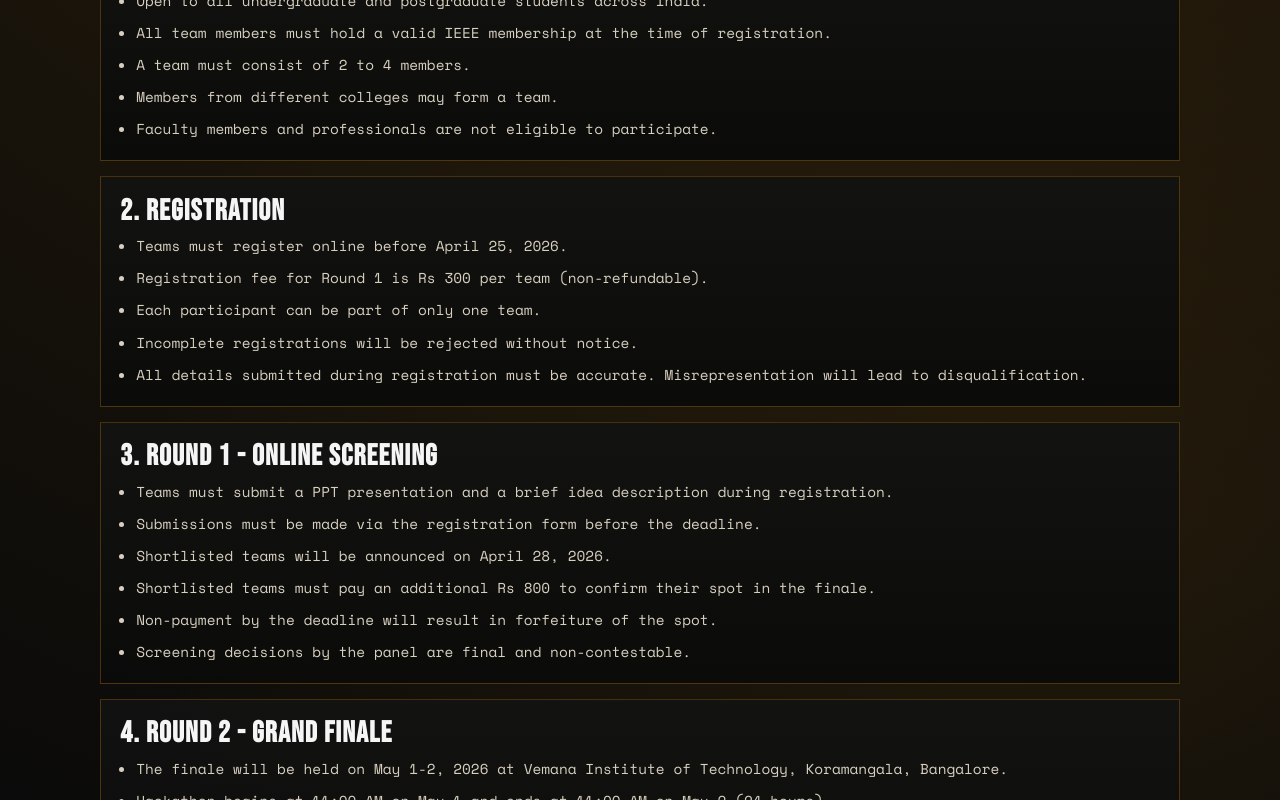
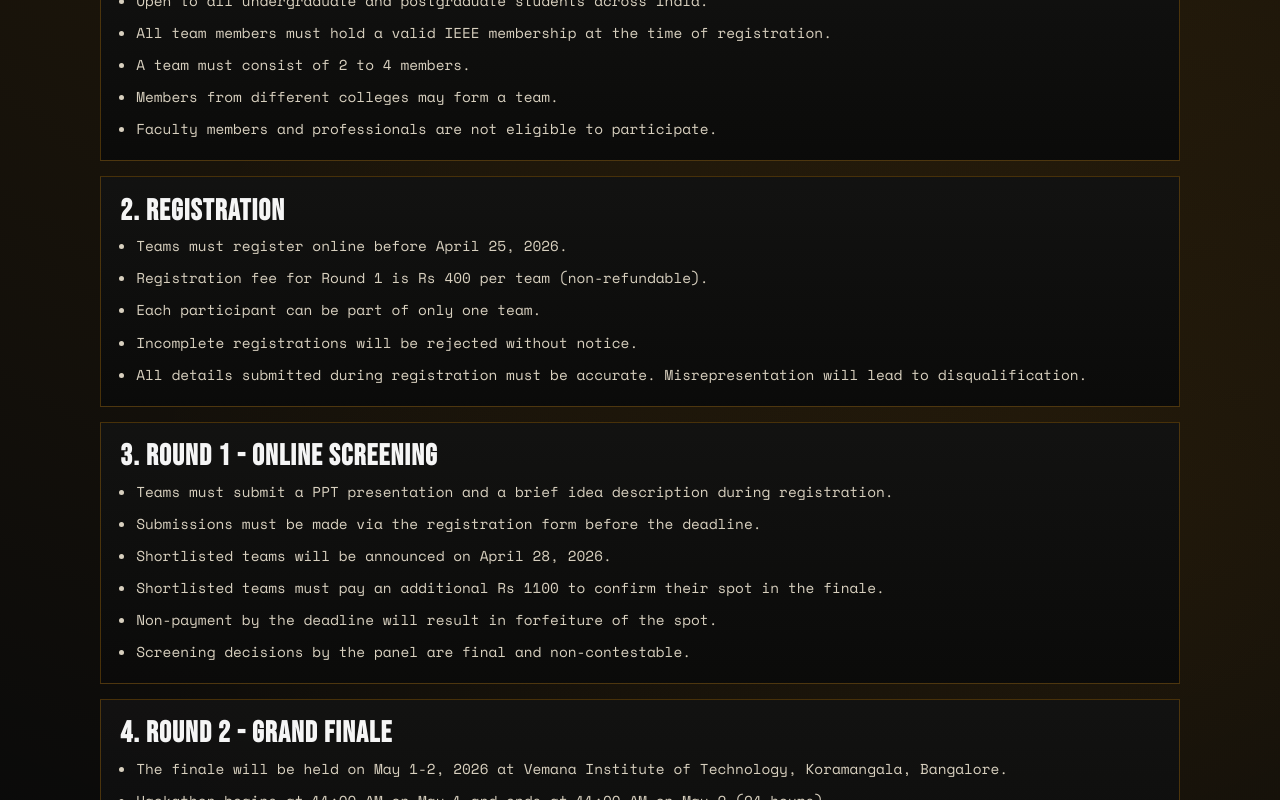
Before and after one commit to mehy12/epoch, a Next.js app: page /rules in a window 1280 px wide. Shown: the part 381-1181 px from the top of the page. Built offline with nearby package versions, Linux system fonts and the light colour scheme.

Commit message:
feat: implement multi-step registration form with validation and static pages for rules and faq

```diff
--- a/app/faq/page.js
+++ b/app/faq/page.js
@@ -27,7 +27,7 @@ const faqSections = [
     items: [
       {
         q: "What is the registration fee?",
-        a: "₹500 per team for Round 1 and ₹1000 per team for Round 2 (only if shortlisted).",
+        a: "₹400 per team for Round 1 and ₹1100 per team for Round 2 (only if shortlisted).",
       },
       {
         q: "Is the fee refundable?",
--- a/app/register/page.js
+++ b/app/register/page.js
@@ -1096,7 +1096,7 @@ export default function RegisterPage() {
               </div>
 
               <div className="register-fee-note">
-                Registration Fee: ₹500 per team. Proceed to payment after this step.
+                Registration Fee: ₹400 per team. Proceed to payment after this step.
               </div>
 
               {submitError ? (
--- a/app/register/payment/page.js
+++ b/app/register/payment/page.js
@@ -160,14 +160,14 @@ export default function RegisterPaymentPage() {
             <p className="section-label">EPOCH '26</p>
             <h1>Payment Verification</h1>
             <p className="register-intro-copy">
-              Pay ₹500, upload screenshot proof, and enter UTR number to complete registration.
+              Pay ₹400, upload screenshot proof, and enter UTR number to complete registration.
             </p>
           </div>
 
           <div className="register-payment-grid">
             <article className="register-section register-payment-card">
               <p className="register-label">Step 1</p>
-              <h2 className="register-section-title">Scan QR and Pay ₹500</h2>
+              <h2 className="register-section-title">Scan QR and Pay ₹400</h2>
               <div className="register-qr-shell">
                 <img src={QR_IMAGE_URL} alt="Payment QR code" className="register-qr-image" />
               </div>
@@ -181,7 +181,7 @@ export default function RegisterPaymentPage() {
               {copyState === "failed" ? (
                 <p className="register-note">Could not copy. Please copy manually.</p>
               ) : null}
-              <p className="register-note">Amount must be exactly ₹500 per team.</p>
+              <p className="register-note">Amount must be exactly ₹400 per team.</p>
             </article>
 
             <form className="register-section register-payment-card" onSubmit={handleSubmit} noValidate>
--- a/app/rules/page.js
+++ b/app/rules/page.js
@@ -21,7 +21,7 @@ const sections = [
     title: "2. Registration",
     points: [
       "Teams must register online before April 25, 2026.",
-      "Registration fee for Round 1 is Rs 300 per team (non-refundable).",
+      "Registration fee for Round 1 is Rs 400 per team (non-refundable).",
       "Each participant can be part of only one team.",
       "Incomplete registrations will be rejected without notice.",
       "All details submitted during registration must be accurate. Misrepresentation will lead to disqualification.",
@@ -33,7 +33,7 @@ const sections = [
       "Teams must submit a PPT presentation and a brief idea description during registration.",
       "Submissions must be made via the registration form before the deadline.",
       "Shortlisted teams will be announced on April 28, 2026.",
-      "Shortlisted teams must pay an additional Rs 800 to confirm their spot in the finale.",
+      "Shortlisted teams must pay an additional Rs 1100 to confirm their spot in the finale.",
       "Non-payment by the deadline will result in forfeiture of the spot.",
       "Screening decisions by the panel are final and non-contestable.",
     ],
```
